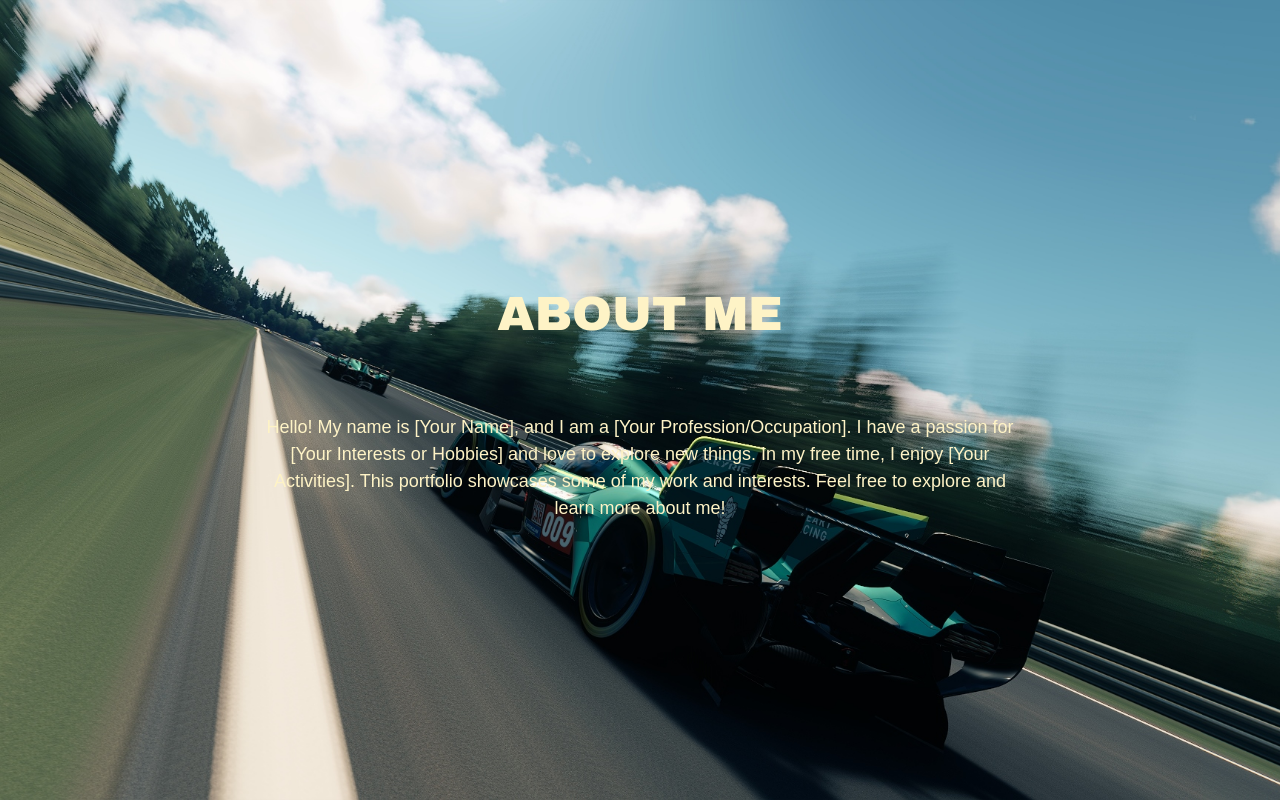
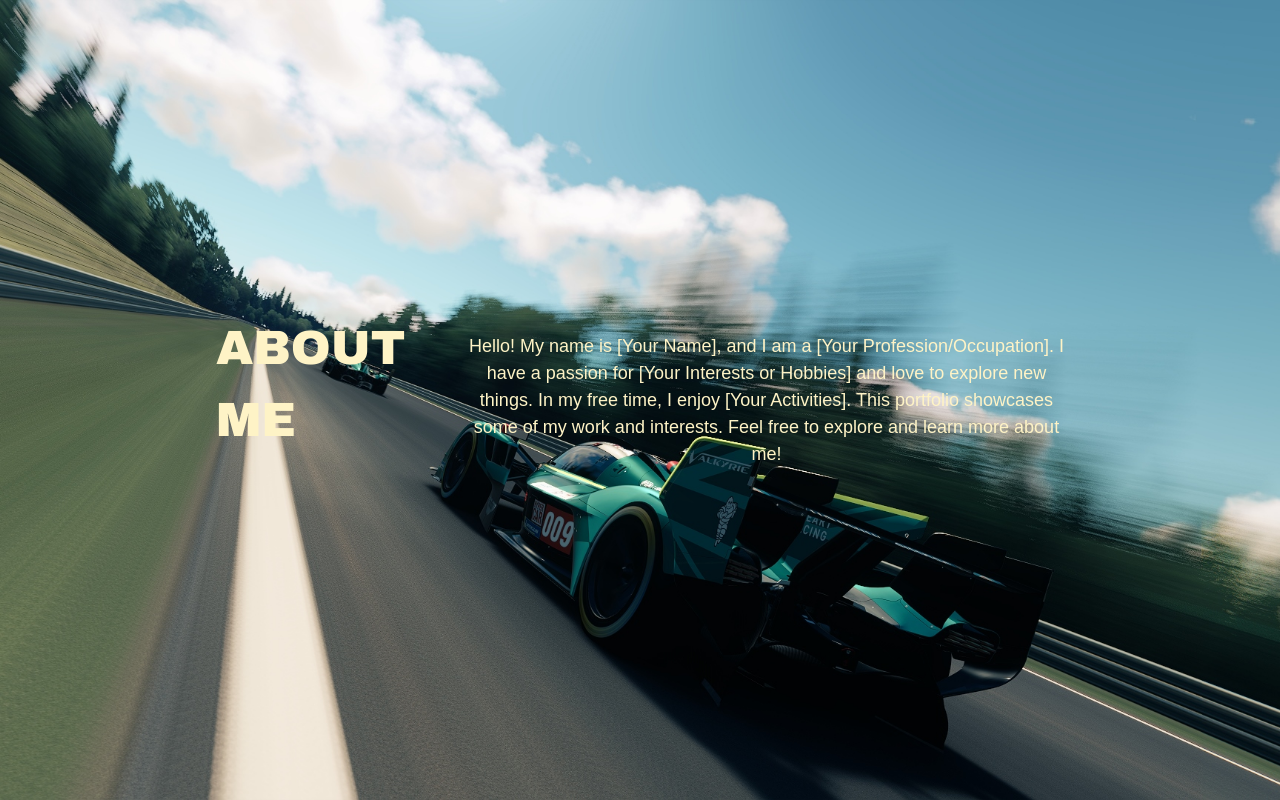
Before and after one commit to ASCENDINGHeat/UTSpbpProject, a website: page about-page.html in a window 1280 px wide. Drawn offline with Linux system fonts and the light colour scheme.

Commit message:
added icons and modified about page and index page

```diff
--- a/about-page.html
+++ b/about-page.html
@@ -11,12 +11,12 @@
         <div class="relative z-10 h-screen overflow-y-auto snap-y snap-mandatory">
             <img src="./assets/img/bgimage (2).jpg" alt="bgimage" class="absolute object-cover w-full h-full -z-10">
             <div class="absolute z-0 pointer-events-none bg-gradient-to-b from-black/60 via-transparent to-black/60"></div>
-            <div class="flex flex-col items-center justify-center min-h-screen space-y-8 p-50 snap-center">
+            <div class="flex flex-row items-center justify-center min-h-screen space-y-8 p-50 pl-[100] pr-[100] snap-center">
                 <div class="flex p-4 rounded-lg">
                     <h1 class="items-center justify-center text-amber-100" style="font-family: 'Arial Black', Arial, sans-serif; font-size: xxx-large;">ABOUT ME</h1>
                 </div>
                 <div class="flex p-4 rounded-lg">
-                    <h1 class="items-center justify-center text-amber-100 max-w-3xl text-center" style="font-family: 'Arial', sans-serif; font-size: large;">
+                    <h1 class="items-center justify-center max-w-3xl text-center text-amber-100" style="font-family: 'Arial', sans-serif; font-size: large;">
                         Hello! My name is [Your Name], and I am a [Your Profession/Occupation]. I have a passion for [Your Interests or Hobbies] and love to explore new things. In my free time, I enjoy [Your Activities]. This portfolio showcases some of my work and interests. Feel free to explore and learn more about me!
                     </h1>
                 </div>
```
Also changed, not shown: index.html (+2 -1 lines), README.md (deleted), assets/icon/angle-left.svg (added), assets/icon/user.svg (added), style/tailwind.css.
